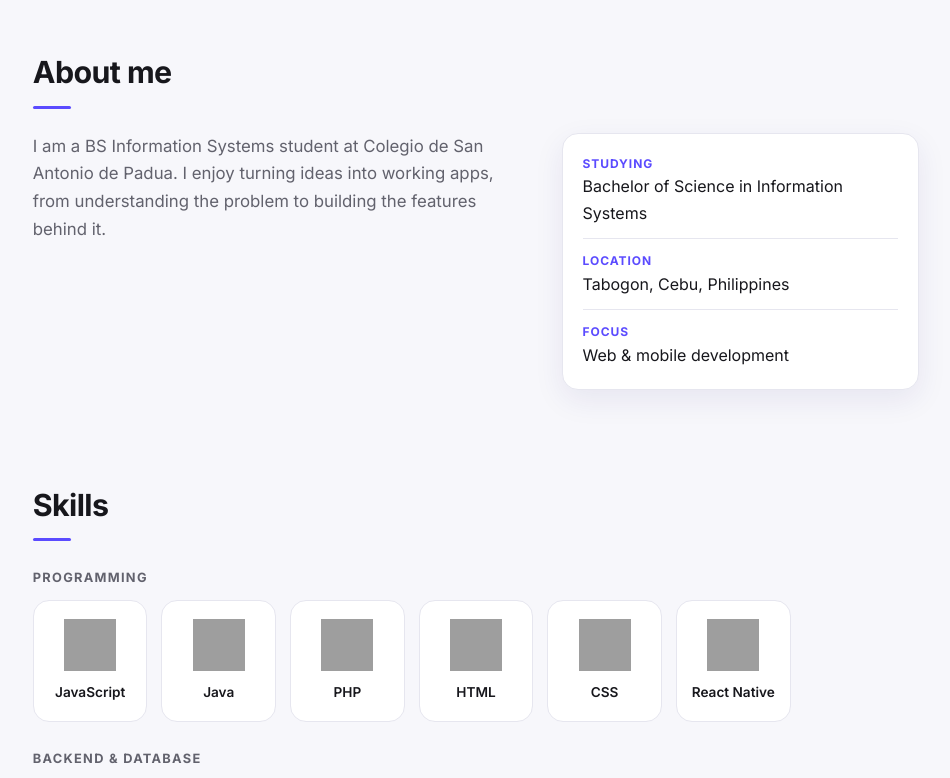
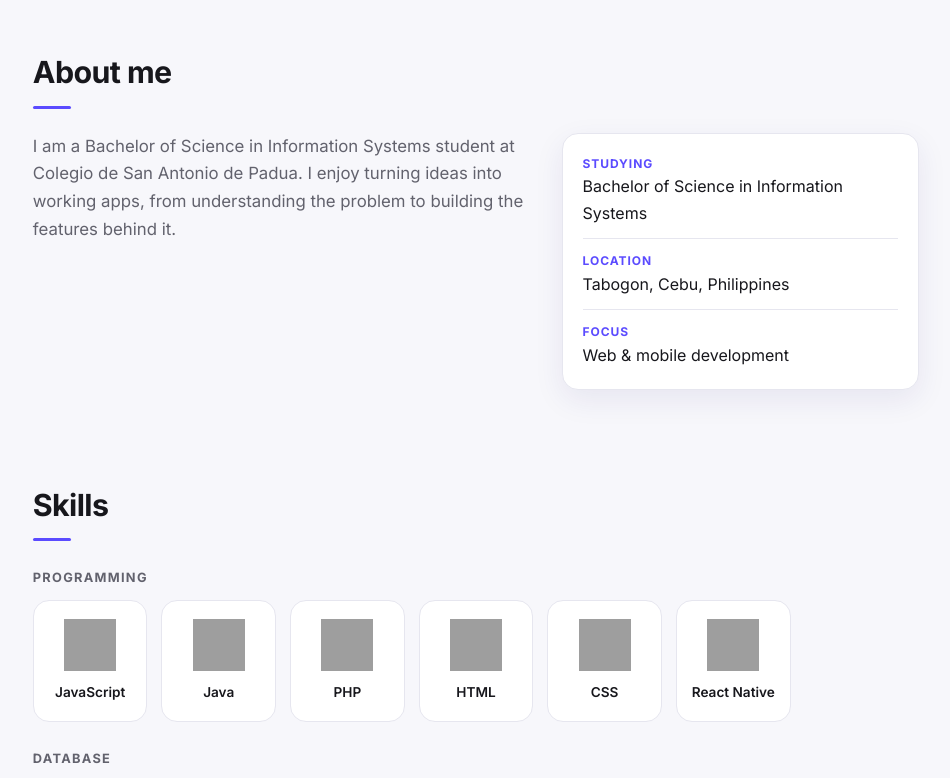
Before and after one commit to Your-Emmagination/Portfolio, a plain HTML site: page index.html in a window 1280 px wide. Shown: the part 580-1358 px from the top of the page, without its empty margins (164-1114 px from the left). Drawn offline with Linux system fonts and the light colour scheme; grey boxes are pictures that could not be loaded.

Commit message:
Describe your changes

```diff
--- a/index.html
+++ b/index.html
@@ -14,7 +14,6 @@
 
   <!-- NAVBAR -->
   <header class="nav">
-    <a href="#home" class="logo">Emman<span>.</span></a>
     <nav id="menu">
       <a href="#about">About</a>
       <a href="#skills">Skills</a>
@@ -48,7 +47,7 @@
     <section id="about" class="reveal">
       <h2>About me</h2>
       <div class="about">
-        <p>I am a BS Information Systems student at Colegio de San Antonio de Padua. I enjoy turning ideas into working apps, from understanding the problem to building the features behind it.</p>
+        <p>I am a Bachelor of Science in Information Systems student at Colegio de San Antonio de Padua. I enjoy turning ideas into working apps, from understanding the problem to building the features behind it.</p>
         <ul class="facts">
           <li><strong>Studying</strong> Bachelor of Science in Information Systems</li>
           <li><strong>Location</strong> Tabogon, Cebu, Philippines</li>
@@ -71,7 +70,7 @@
         <div class="skill"><img src="https://skillicons.dev/icons?i=react" alt="React logo"><span>React Native</span></div>
       </div>
 
-      <h3 class="group">Backend &amp; Database</h3>
+      <h3 class="group">Database</h3>
       <div class="skills">
         <div class="skill"><img src="https://skillicons.dev/icons?i=firebase" alt="Firebase logo"><span>Firebase</span></div>
         <div class="skill"><img src="https://skillicons.dev/icons?i=mysql" alt="MySQL logo"><span>MySQL</span></div>
```
